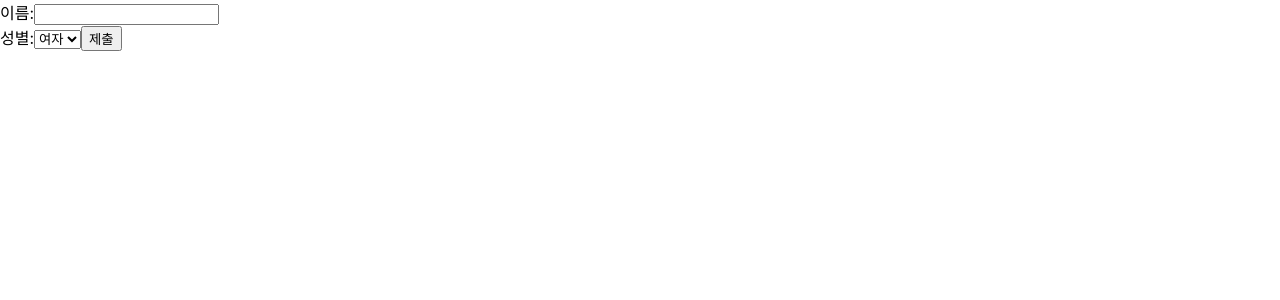
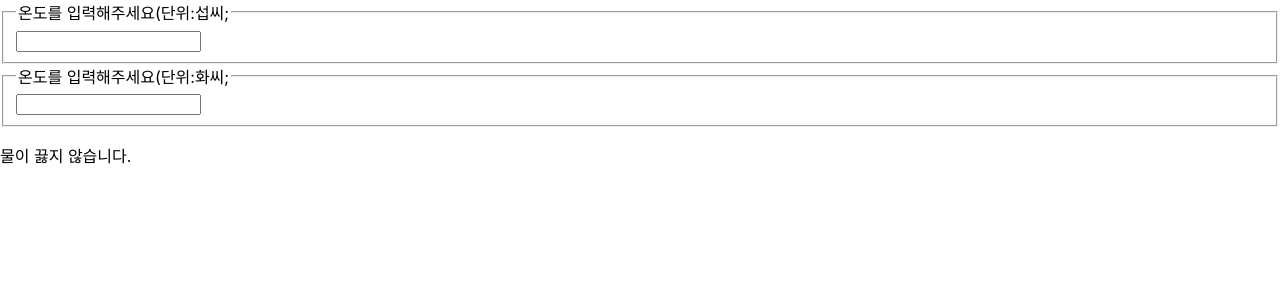
Before and after one commit to kimzini/React-Basics, a React (Create React App) app: page / in a window 1280 px wide. Shown: the top 300 px of the page. Built offline with nearby package versions, Linux system fonts and the light colour scheme.

Commit message:
chapter12

```diff
--- /dev/null
+++ b/src/chapter_12/Calculator.jsx
@@ -0,0 +1,63 @@
+import React, { useState } from "react";
+import TemperatureInput from "./TemperatureInput";
+
+function BoilingVerdict(props) {
+    if (props.celsius >= 100) {
+        return <p>물이 끓습니다.</p>;
+    }
+    return <p>물이 끓지 않습니다.</p>;
+}
+
+function toCelsius(fahrenheit) {
+    return ((fahrenheit - 32) * 5) / 9;
+}
+
+function toFahrenheit(celsius) {
+    return (celsius * 9) / 5 + 32;
+}
+
+function tryConvert(temperature, convert) {
+    const input = parseFloat(temperature);
+    if (Number.isNaN(input)) {
+        return "";
+    }
+    const output = convert(input);
+    const rounded = Math.round(output*1000)/1000;
+    return rounded.toString();
+}
+
+function Calculator(props) {
+    const [temperature, setTemperature] = useState("");
+    const [scale, setScale] = useState("c");
+
+    const handleCelsiusChange = (temperature) => {
+        setTemperature(temperature);
+        setScale("c");
+    };
+
+    const handleFahrenheitChange = (temperature) => {
+        setTemperature(temperature);
+        setScale("f");
+    }
+
+    const celsius = scale === "f" ? tryConvert(temperature, toCelsius) : temperature;
+    const fahrenheit = scale === "c" ? tryConvert(temperature, toFahrenheit) : temperature;
+
+    return (
+        <div>
+            <TemperatureInput
+                scale="c"
+                temperature={celsius}
+                onTemperatureChange={handleCelsiusChange}
+            />
+            <TemperatureInput
+                scale="f"
+                temperature={fahrenheit}
+                onTemperatureChange={handleFahrenheitChange}
+            />
+            <BoilingVerdict celsius={parseFloat(celsius)} />
+        </div>
+    );
+}
+
+export default Calculator;
--- /dev/null
+++ b/src/chapter_12/TemperatureInput.jsx
@@ -0,0 +1,21 @@
+const scaleNames = {
+    c:"섭씨",
+    f:"화씨",
+};
+
+function TemperatureInput(props) {
+    const handleChange = (event) => {
+        props.onTemperatureChange(event.target.value);
+    };
+
+    return(
+        <fieldset>
+            <legend>
+                온도를 입력해주세요(단위:{scaleNames[props.scale]};
+            </legend>
+            <input value={props.temperature} onChange={handleChange} />
+        </fieldset>
+    );
+}
+
+export default TemperatureInput;
--- a/src/index.js
+++ b/src/index.js
@@ -13,11 +13,12 @@
 import LandingPage from './chapter_09/LandingPage';
 import AttendanceBook from './chapter_10/AttendanceBook';
 import SignUp from './chapter_11/SignUp';
+import Calculator from './chapter_12/Calculator';
 
 const root = ReactDOM.createRoot(document.getElementById('root'));
 root.render(
   <React.StrictMode>
-    <SignUp />
+    <Calculator />
   </React.StrictMode>,
 )
 // If you want to start measuring performance in your app, pass a function
```
